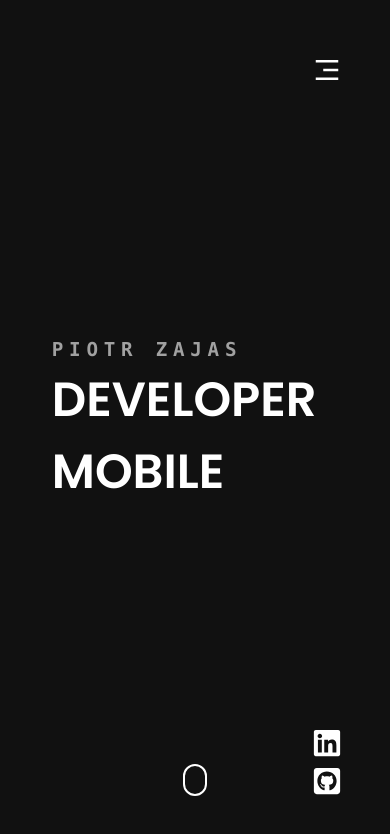
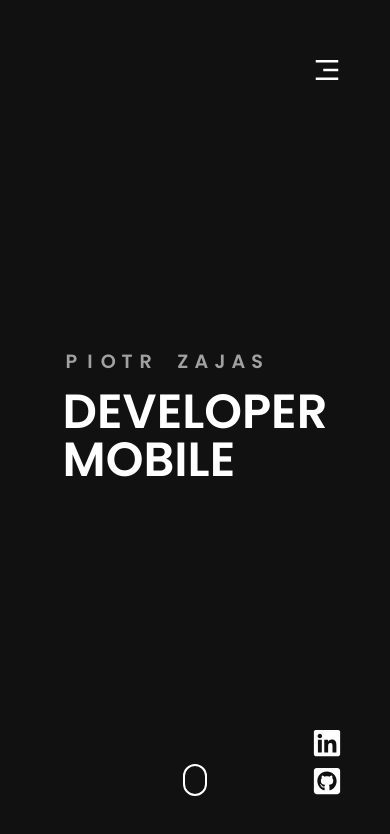
Before and after one commit to pzajas/next-portfolio-app, a Next.js app: page / in a window 390 px wide. Shown: the top 834 px of the page. Built offline with nearby package versions, Linux system fonts and the light colour scheme.

Commit message:
Change the animated name font and spacing.

```diff
--- a/app/page.tsx
+++ b/app/page.tsx
@@ -47,7 +47,7 @@
           <AnimatedName />
 
           <motion.p
-            className="text-white text-[3rem] sm:text-[4rem] md:text-[5rem] lg:text-[6rem] xl:text-[9rem] font-semibold m-0"
+            className="text-white text-[3rem] sm:text-[4rem] md:text-[5rem] lg:text-[6rem] xl:text-[9rem] font-semibold -mb-6"
             initial={{ opacity: 0, y: 40 }}
             animate={{ opacity: 1, y: 0 }}
             transition={{ duration: 1.5, ease: 'easeOut', delay: 0.5 }}
--- a/components/animations/AnimatedName.tsx
+++ b/components/animations/AnimatedName.tsx
@@ -60,7 +60,7 @@
                 })
                 resolve() // Resolve when finished
               }
-            }, 100)
+            }, 75)
           })
         })
       )
@@ -70,7 +70,7 @@
   }, [name]) // Adding 'name' as a dependency so the effect runs when name changes
 
   return (
-    <motion.p className="text-[#a1a1a1] text-[1.2rem] font-semibold mr-[6rem] tracking-tight font-mono">
+    <motion.p className="text-[#a1a1a1] text-[1.2rem] font-semibold tracking-tight">
       {!isShuffling
         ? ' ' // Hide the name initially when shuffling is not started
         : shuffledName.map((letter, idx) => (
@@ -78,7 +78,9 @@
               key={idx}
               style={{
                 display: 'inline-block', // Ensure each letter is inline-block
-                width: '1.5ch' // Set a fixed width for all letters
+                width: '1.5ch', // Set a fixed width for all letters
+                textAlign: 'center', // Center-align the letters
+                letterSpacing: '0.1ch' // Adjust spacing between characters
               }}
             >
               {letter}
```
